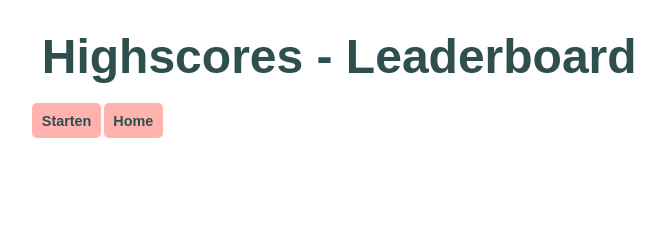
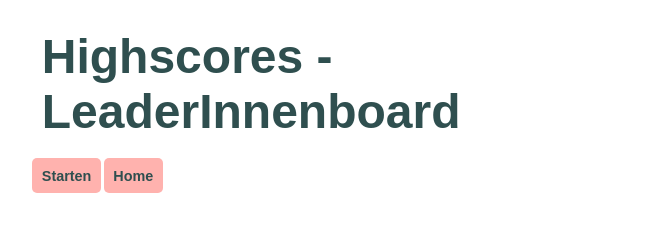
Before and after one commit to andirea19/JS_Quizapp, a plain HTML site: page highscore.html in a window 1280 px wide. Shown: the whole page, without its empty margins (243-908 px from the left). Drawn offline with Linux system fonts and the light colour scheme.

Commit message:
Update highscore.html

```diff
--- a/highscore.html
+++ b/highscore.html
@@ -3,7 +3,7 @@
 <meta charset="UTF-8">
 <meta http-equiv="X-UA-Compatible" content="IE=edge">
 <meta name="viewport" content="width=device-width, initial-scale=1.0">
-<title>Schnelles Quiz</title>
+<title>Quiz</title>
 <link rel="stylesheet" href="app.css">
 <link rel="stylesheet" href="quiz.css">
 <link rel="stylesheet" href="highscore.css">
@@ -12,7 +12,7 @@
 <div class="container">
 <div id="home" class="flex-center flex-column">
 <h1 class="title m-b-md" id="finalScores">
-Highscores - Leaderboard
+Highscores - LeaderInnenboard
 </h1>
 <ul class="highscore-list"></ul>
 
```
